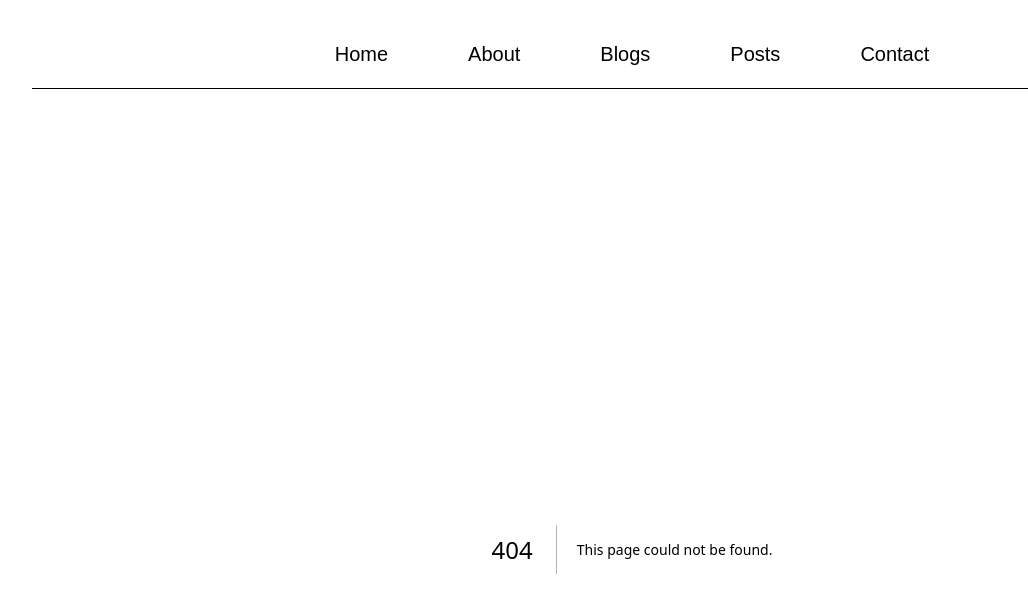
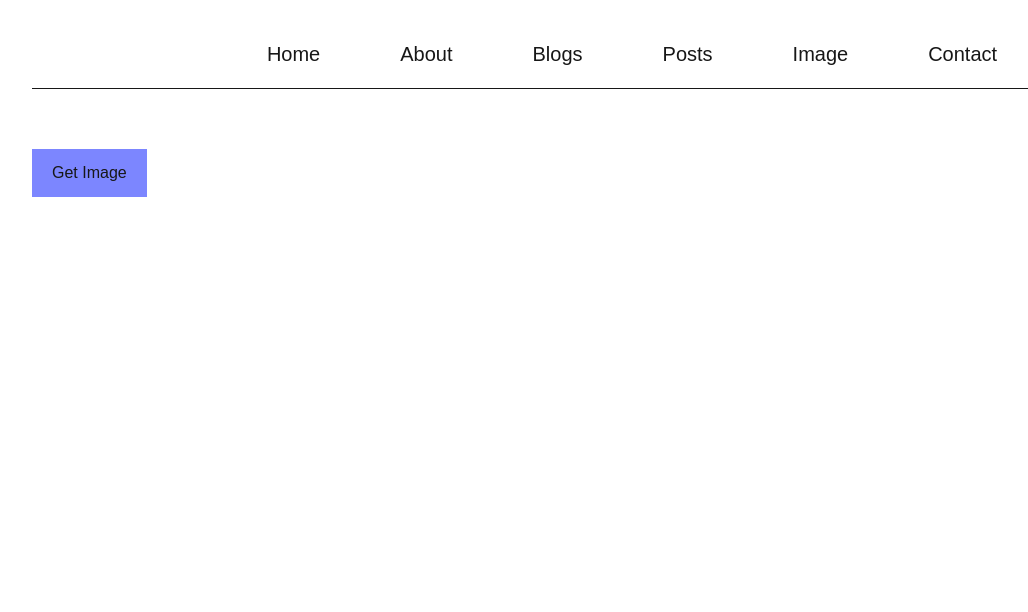
Before and after one commit to abdurrahman482937/fast-next-app, a Next.js app: page /image in a window 1280 px wide. Before the commit this address had no page. Shown: the top 612 px of the page, without its empty margins (8-1036 px from the left). Built offline with nearby package versions, Linux system fonts and the light colour scheme.

Commit message:
Lorem Pic some

```diff
--- /dev/null
+++ b/app/image/page.js
@@ -0,0 +1,30 @@
+"use client";
+import { useState } from "react";
+import axios from "axios";
+
+export default function page() {
+  const [image, setImage] = useState([]);
+  const getImage = async () => {
+    const response = (await axios.get("https://picsum.photos/v2/list")).data;
+    setImage(response);
+    console.log(response);
+    return response;
+  };
+  return (
+    <div>
+      <button
+        onClick={getImage}
+        className="px-5 py-3 bg-indigo-400 cursor-pointer"
+      >
+        Get Image
+      </button>
+      <div className="p-5 flex flex-wrap items-center justify-center gap-5">
+        {image.map((img) => {
+          return (
+            <img className="border-zinc-500 border w-[500px] h-[500px]" src={img.download_url} alt="fetch image..." />
+          );
+        })}
+      </div>
+    </div>
+  );
+}
--- a/app/layout.js
+++ b/app/layout.js
@@ -36,6 +36,9 @@ export default function RootLayout({ children }) {
           <Link href="/posts">
             <li>Posts</li>
           </Link>
+          <Link href="/image">
+            <li>Image</li>
+          </Link>
           <Link href="/contact">
             <li>Contact</li>
           </Link>
```
Also changed, not shown: package.json (+5 -4 lines), 1 other file (tests, documents, lock files or other folders).
